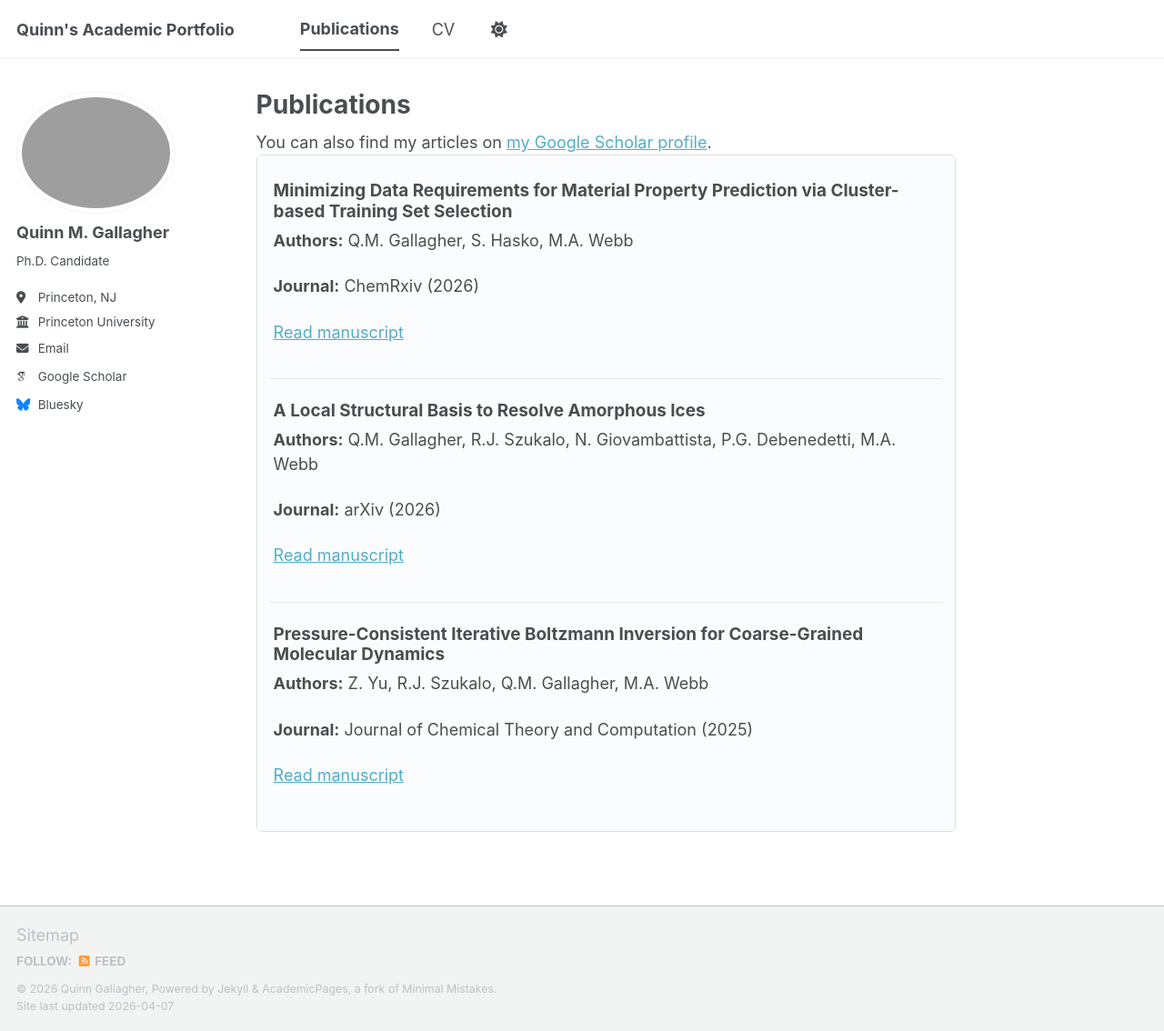
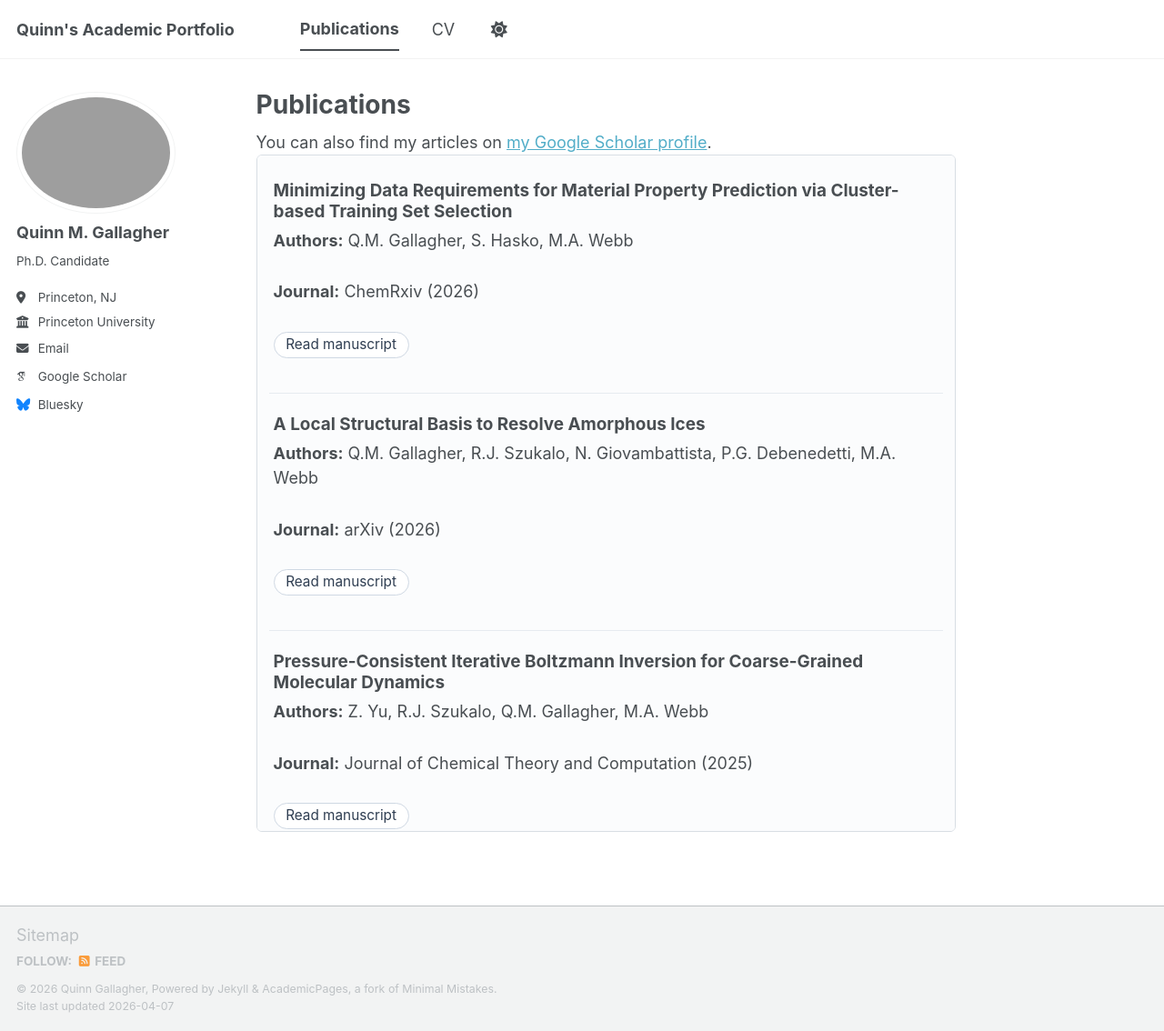
Before and after one commit to QGallagher/qgallagher.github.io, a Jekyll site: the page built from _pages/publications.html, in a window 1280 px wide. Shown: the whole page at 91% size. Built offline with Jekyll 4.4.1, drawn with Linux system fonts in a browser that asks for light colours; some web fonts are replaced; a script bundle is joined from its source files by our own code; library files that are not in the unit come from our copies.

Commit message:
Updating publications list.

```diff
--- a/assets/css/main.scss
+++ b/assets/css/main.scss
@@ -58,6 +58,9 @@
 }
 
 .publications-menu__item {
+  display: flex;
+  flex-direction: column;
+  gap: 0.35rem;
   padding: 0.8rem 0.25rem;
   border-bottom: 1px solid #e6ebf0;
 }
@@ -67,12 +70,33 @@
 }
 
 .publications-menu__title {
-  margin: 0 0 0.35rem;
+  margin: 0;
   font-size: 1.05rem;
 }
 
 .publications-menu__authors,
 .publications-menu__journal,
 .publications-menu__link {
-  margin: 0.2rem 0;
+  margin: 0;
 }
+
+.publications-menu__link a {
+  display: inline-block;
+  padding: 0.24rem 0.7rem;
+  border: 1px solid #cfd8e3;
+  border-radius: 999px;
+  background: #ffffff;
+  color: #2f3e52;
+  font-size: 0.85rem;
+  line-height: 1.2;
+  text-decoration: none;
+  transition: background-color 160ms ease, border-color 160ms ease, color 160ms ease;
+}
+
+.publications-menu__link a:hover,
+.publications-menu__link a:focus {
+  background: #2f3e52;
+  border-color: #2f3e52;
+  color: #ffffff;
+  text-decoration: none;
+}
```
